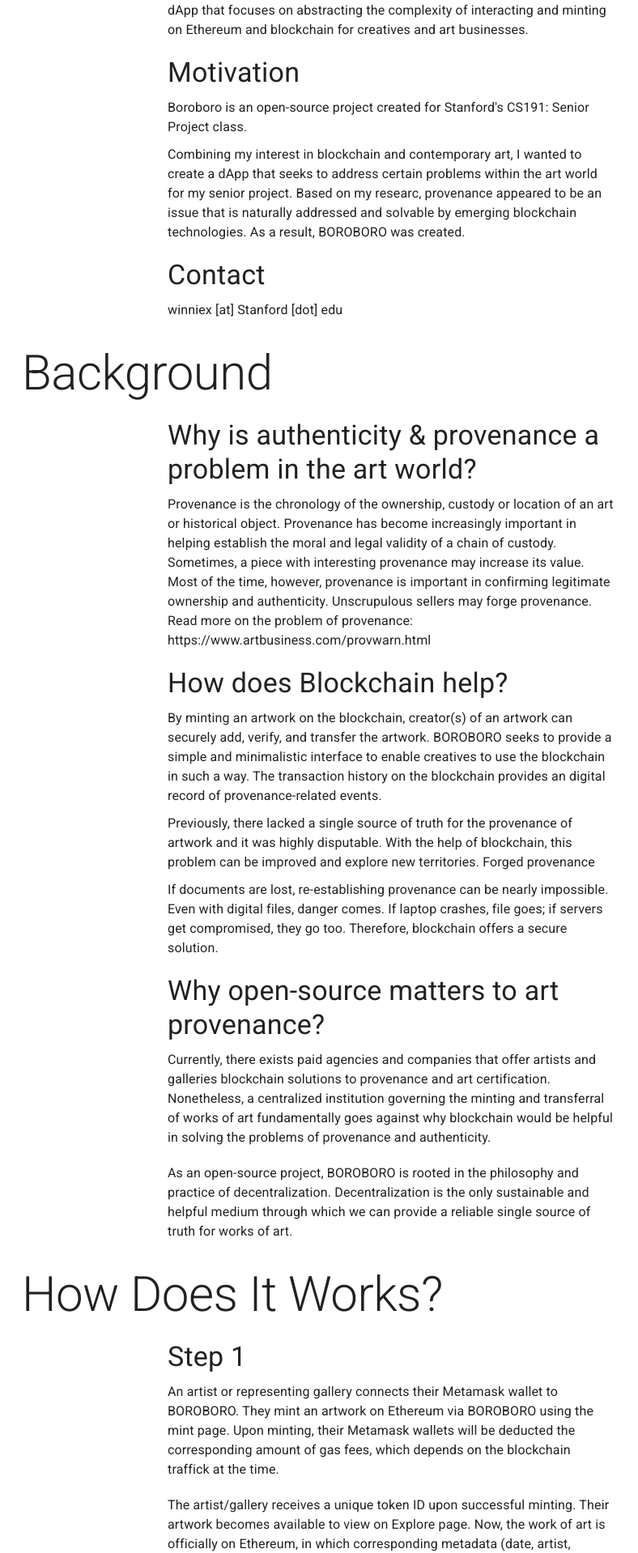
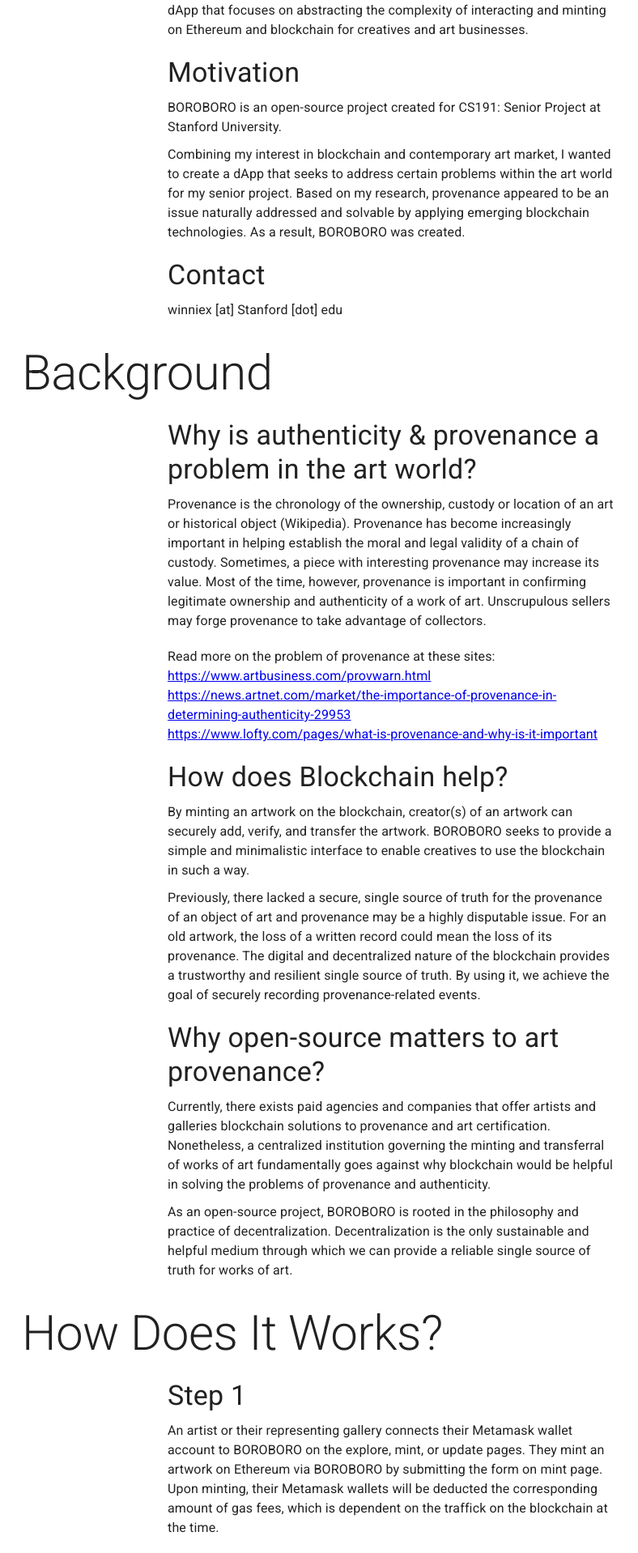
Before and after one commit to winnayx/boroboro, a Next.js app in the folder dapp/: page /about in a window 1280 px wide. Shown: the part 706-2624 px from the top of the page at 81% size, without its empty margins (157-945 px from the left). Built offline with nearby package versions, Linux system fonts and the light colour scheme.

Commit message:
polish readme and about

```diff
--- a/dapp/pages/about.tsx
+++ b/dapp/pages/about.tsx
@@ -93,15 +93,16 @@
             Motivation
           </Typography>
           <Typography className={classes.typographySpacingSmall}>
-            Boroboro is an open-source project created for Stanford's CS191:
-            Senior Project class.
+            BOROBORO is an open-source project created for CS191: Senior Project
+            at Stanford University.
           </Typography>
           <Typography className={classes.typographySpacingNormal}>
-            Combining my interest in blockchain and contemporary art, I wanted
-            to create a dApp that seeks to address certain problems within the
-            art world for my senior project. Based on my researc, provenance
-            appeared to be an issue that is naturally addressed and solvable by
-            emerging blockchain technologies. As a result, BOROBORO was created.
+            Combining my interest in blockchain and contemporary art market, I
+            wanted to create a dApp that seeks to address certain problems
+            within the art world for my senior project. Based on my research,
+            provenance appeared to be an issue naturally addressed and solvable
+            by applying emerging blockchain technologies. As a result, BOROBORO
+            was created.
           </Typography>
 
           <Typography
@@ -130,13 +131,28 @@
           </Typography>
           <Typography className={classes.typographySpacingNormal}>
             Provenance is the chronology of the ownership, custody or location
-            of an art or historical object. Provenance has become increasingly
-            important in helping establish the moral and legal validity of a
-            chain of custody. Sometimes, a piece with interesting provenance may
-            increase its value. Most of the time, however, provenance is
-            important in confirming legitimate ownership and authenticity.
-            Unscrupulous sellers may forge provenance. Read more on the problem
-            of provenance: https://www.artbusiness.com/provwarn.html
+            of an art or historical object (Wikipedia). Provenance has become
+            increasingly important in helping establish the moral and legal
+            validity of a chain of custody. Sometimes, a piece with interesting
+            provenance may increase its value. Most of the time, however,
+            provenance is important in confirming legitimate ownership and
+            authenticity of a work of art. Unscrupulous sellers may forge
+            provenance to take advantage of collectors.
+          </Typography>
+          <Typography className={classes.typographySpacingNormal}>
+            Read more on the problem of provenance at these sites:
+            <br />
+            <a href="https://www.artbusiness.com/provwarn.html">
+              https://www.artbusiness.com/provwarn.html
+            </a>{" "}
+            <br />
+            <a href="https://news.artnet.com/market/the-importance-of-provenance-in-determining-authenticity-29953">
+              https://news.artnet.com/market/the-importance-of-provenance-in-determining-authenticity-29953
+            </a>
+            <br />
+            <a href="https://www.lofty.com/pages/what-is-provenance-and-why-is-it-important">
+              https://www.lofty.com/pages/what-is-provenance-and-why-is-it-important
+            </a>
           </Typography>
           <Typography variant="h4" className={classes.typographySpacingSmall}>
             How does Blockchain help?
@@ -145,23 +161,17 @@
             By minting an artwork on the blockchain, creator(s) of an artwork
             can securely add, verify, and transfer the artwork. BOROBORO seeks
             to provide a simple and minimalistic interface to enable creatives
-            to use the blockchain in such a way. The transaction history on the
-            blockchain provides an digital record of provenance-related events.{" "}
+            to use the blockchain in such a way.
           </Typography>
-          <Typography className={classes.typographySpacingSmall}>
-            Previously, there lacked a single source of truth for the provenance
-            of artwork and it was highly disputable. With the help of
-            blockchain, this problem can be improved and explore new
-            territories. Forged provenance{" "}
+          <Typography className={classes.typographySpacingNormal}>
+            Previously, there lacked a secure, single source of truth for the
+            provenance of an object of art and provenance may be a highly
+            disputable issue. For an old artwork, the loss of a written record
+            could mean the loss of its provenance. The digital and decentralized
+            nature of the blockchain provides a trustworthy and resilient single
+            source of truth. By using it, we achieve the goal of securely
+            recording provenance-related events.
           </Typography>
-
-          <Typography className={classes.typographySpacingNormal}>
-            If documents are lost, re-establishing provenance can be nearly
-            impossible. Even with digital files, danger comes. If laptop
-            crashes, file goes; if servers get compromised, they go too.
-            Therefore, blockchain offers a secure solution.{" "}
-          </Typography>
-
           <Typography
             id="contact"
             variant="h4"
@@ -169,7 +179,7 @@
           >
             Why open-source matters to art provenance?
           </Typography>
-          <Typography className={classes.typographySpacingNormal}>
+          <Typography className={classes.typographySpacingSmall}>
             Currently, there exists paid agencies and companies that offer
             artists and galleries blockchain solutions to provenance and art
             certification. Nonetheless, a centralized institution governing the
@@ -198,11 +208,12 @@
             Step 1
           </Typography>
           <Typography className={classes.typographySpacingNormal}>
-            An artist or representing gallery connects their Metamask wallet to
-            BOROBORO. They mint an artwork on Ethereum via BOROBORO using the
-            mint page. Upon minting, their Metamask wallets will be deducted the
-            corresponding amount of gas fees, which depends on the blockchain
-            traffick at the time.
+            An artist or their representing gallery connects their Metamask
+            wallet account to BOROBORO on the explore, mint, or update pages.
+            They mint an artwork on Ethereum via BOROBORO by submitting the form
+            on mint page. Upon minting, their Metamask wallets will be deducted
+            the corresponding amount of gas fees, which is dependent on the
+            traffick on the blockchain at the time.
           </Typography>
           <Typography className={classes.typographySpacingNormal}>
             The artist/gallery receives a unique token ID upon successful
--- a/dapp/pages/index.tsx
+++ b/dapp/pages/index.tsx
@@ -68,7 +68,7 @@
             <Grid item xs={6}>
               <Typography variant="h2">Explore</Typography>
               <Typography variant="h5">
-                Check out existing artworks secured on Ethereum using Boroboro
+                Check out existing artworks secured on Ethereum using BOROBORO
               </Typography>
               <Button
                 className={classes.button}
@@ -121,7 +121,7 @@
               <Typography variant="h2">Mint an Artwork</Typography>
               <Typography variant="h5">
                 Establish the authenticity and ownership of artwork on Ethereum
-                using Boroboro.
+                using BOROBORO.
               </Typography>
               <Button
                 className={classes.button}
--- a/dapp/src/features/getting-started/getting-started.tsx
+++ b/dapp/src/features/getting-started/getting-started.tsx
@@ -34,7 +34,7 @@
       <Typography variant="h4" className={classes.typographySpacingSmall}>
         Prerequisites
       </Typography>
-      <Box clone display="flex" alignItems="center">
+      <Box>
         <Typography
           component="a"
           href="https://chrome.google.com/webstore/detail/metamask/nkbihfbeogaeaoehlefnkodbefgpgknn"
```
Also changed, not shown: 1 other file (tests, documents, lock files or other folders).
